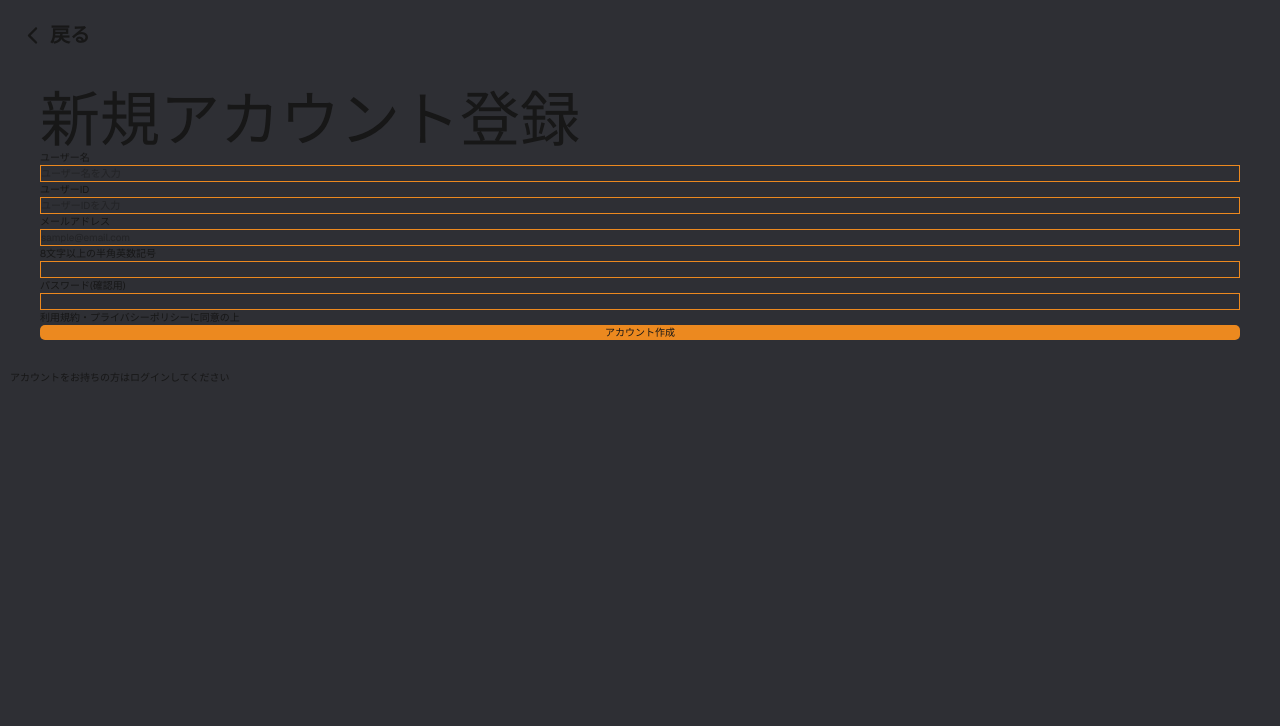
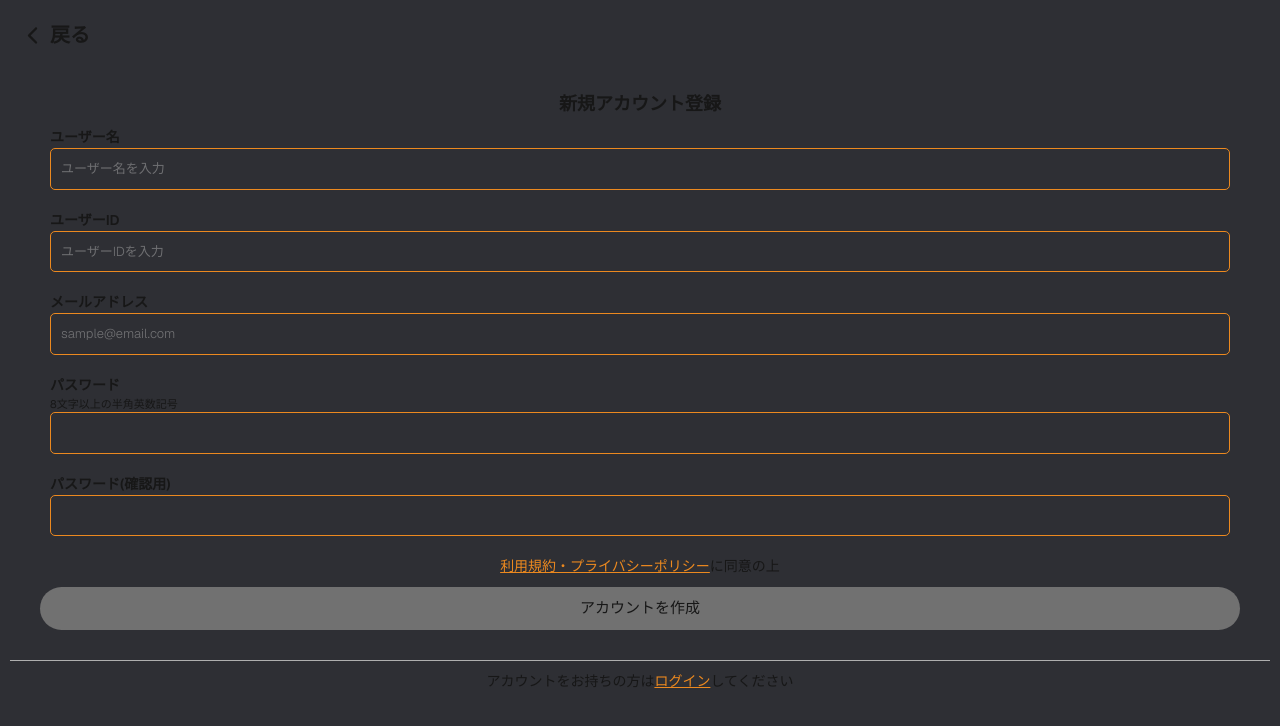
Before and after one commit to hakyukawa/frist_chat_next, a Next.js app in the folder hakyukawa-next/: page /signup in a window 1280 px wide. Shown: the top 726 px of the page. Built offline with nearby package versions, Linux system fonts and the light colour scheme.

Commit message:
[update]エラーメッセージ表示バリデート実装

```diff
--- a/hakyukawa-next/src/app/signup/page.jsx
+++ b/hakyukawa-next/src/app/signup/page.jsx
@@ -1,35 +1,200 @@
-import React from "react";
+"use client";
+import React, { useState } from "react";
 import Header from "@/components/common/Header";
 
-function InputField (props)  {
-    return(
-        <div className="p-10px">
-            <label>{props.label}</label>
-            <p>{props.subtext}</p>
-            <input type={props.type} name= {props.name}   placeholder={props.placeholder} className="border border-main w-full "></input>
+function InputField(props) {
+  return (
+    <div className="p-[10px]">
+        <div className="flex items-center">
+            <label className="text-[14px] font-semibold">{props.label}</label>
+            {props.error && <p className="text-red-500 text-xs text-[11px] px-[10px]">{props.error}</p>}
         </div>
-    );
+        {!props.error && props.subtext &&(
+            <p className="text-[11px]">{props.subtext}</p>
+        )}
+
+      <input
+        type={props.type}
+        name={props.name}
+        placeholder={props.placeholder}
+        value={props.value}
+        onChange={props.onChange}
+        className={`p-[10px] text-[13px] text-subText font-light border ${props.error ? 'border-red-500' : 'border-main'} w-full rounded-lg`}
+      />
+
+    </div>
+  );
 }
 
-function Signup () {
+function Signup() {
+    //テスト用メールアドレス
+    const demoMailAddress = ["aiueo@exsample.com","sample@sample.com"];
+    //テスト用ユーザーID
+    const demoUserNames = ["user01", "user02","user03"];
 
-    return(
-        <div className="p-4">
-            <Header backPage backPageLink="/" backPageText="戻る"/>
-            <form method="POST" className="p-[30px]">
-                <p className="text-8xl">新規アカウント登録</p>
-                <InputField label = "ユーザー名" subtext = "" type = "text" name = "username" placeholder = "ユーザー名を入力" className = "" />
-                <InputField label = "ユーザーID" subtext = "" type = "text" name = "userId" placeholder = "ユーザーIDを入力" />
-                <InputField label = "メールアドレス" subtext = "" type ="email" name = "mailaddress" placeholder = "sample@email.com" />
-                <InputField lebel = "パスワード" subtext="8文字以上の半角英数記号" type = "password" name = "password" placeholder = "" />
-                <InputField label = "パスワード(確認用)" subtext="" type ="password" name = "password_confirmation" placeholder ="" />
-                <p><span><a href="">利用規約・プライバシーポリシー</a></span>に同意の上</p>
-                <input type="submit" value="アカウント作成" className="bg-main border-none rounded-lg w-full"></input>
-            </form>
-            <p>アカウントをお持ちの方は<span><a href="">ログイン</a></span>してください</p>
-        </div>
-    );
+
+  // フォームの入力データとエラー状態の管理
+  const [formData, setFormData] = useState({
+    username: "",
+    userId: "",
+    mailaddress: "",
+    password: "",
+    password_confirmation: "",
+  });
+
+  const [errors, setErrors] = useState({});
+
+  // 入力内容の変更を反映
+  const handleChange = (e) => {
+    const { name, value } = e.target;
+    setFormData({
+      ...formData,
+      [name]: value,
+    });
+  };
+
+  // バリデーションチェック
+  const validate = () => {
+    const newErrors = {};
+
+
+
+    // ユーザー名のチェック
+    if (!formData.username ) newErrors.username = "記入してください";
+
+    // ユーザーIDのチェック
+    if (!formData.userId){
+        newErrors.userId = "記入してください";
+    }else if(demoUserNames.includes(formData.userId)){
+        newErrors.userId = "このIDは既に使用されています"
+    }
+
+    // メールアドレスのチェック
+    if (!formData.mailaddress) {
+      newErrors.mailaddress = "記入してください";
+    } else if (!/\S+@\S+\.\S+/.test(formData.mailaddress)) {
+      newErrors.mailaddress = "有効なメールアドレスを入力してください";
+    }else if(demoMailAddress.includes(formData.mailaddress)){
+        newErrors.mailaddress = "このメールアドレスは既に登録されています"
+    }
+
+    // パスワードのチェック
+    if (!formData.password) {
+      newErrors.password = "記入してください";
+    } else if (formData.password.length < 8) {
+      newErrors.password = "パスワードは8文字以上で入力してください";
+      newErrors.password_confirmation ="パスワードは8文字以上で入力してください";
+    }
+
+    // パスワード確認のチェック
+    if (!formData.password_confirmation) {
+      newErrors.password_confirmation = "記入してください";
+    } else if (formData.password !== formData.password_confirmation) {
+      newErrors.password_confirmation = "パスワードが一致しません";
+      newErrors.password = "パスワードが一致しません"
+    }
+
+    setErrors(newErrors);
+    return Object.keys(newErrors).length === 0; // エラーがなければtrue
+  };
+
+  // フォーム送信時
+  const handleSubmit = (e) => {
+    e.preventDefault();
+
+    // バリデーションを実行
+    if (validate()) {
+        console.log("フォーム送信");
+
+    }
+  };
+
+
+  return (
+    <div className="p-4">
+      <Header backPage backPageLink="/" backPageText="戻る" />
+      <form onSubmit={handleSubmit} className="p-[30px] border-b border-subText">
+        <p className="text-[18px] font-bold text-center font-semibold">新規アカウント登録</p>
+
+        <InputField
+          label="ユーザー名"
+          subtext=""
+          type="text"
+          name="username"
+          placeholder="ユーザー名を入力"
+          value={formData.username}
+          onChange={handleChange}
+          error={errors.username}
+        />
+        <InputField
+          label="ユーザーID"
+          subtext=""
+          type="text"
+          name="userId"
+          placeholder="ユーザーIDを入力"
+          value={formData.userId}
+          onChange={handleChange}
+          error={errors.userId}
+        />
+        <InputField
+          label="メールアドレス"
+          subtext=""
+          type="email"
+          name="mailaddress"
+          placeholder="sample@email.com"
+          value={formData.mailaddress}
+          onChange={handleChange}
+          error={errors.mailaddress}
+        />
+        <InputField
+          label="パスワード"
+          subtext="8文字以上の半角英数記号"
+          type="password"
+          name="password"
+          placeholder=""
+          value={formData.password}
+          onChange={handleChange}
+          error={errors.password}
+        />
+        <InputField
+          label="パスワード(確認用)"
+          subtext=""
+          type="password"
+          name="password_confirmation"
+          placeholder=""
+          value={formData.password_confirmation}
+          onChange={handleChange}
+          error={errors.password_confirmation}
+        />
+
+        <p className="text-center p-[10px] text-[14px]">
+          <span className="text-main underline">
+            <a href="">利用規約・プライバシーポリシー</a>
+          </span>
+          に同意の上
+        </p>
+
+
+
+        <input
+          type="submit"
+          value="アカウントを作成"
+          className={`bg-border border-none rounded-[40px] w-full p-[10px] text-[15px] ${
+            Object.values(formData).every(value =>  value.trim() !== "") && Object.keys(errors).length === 0 ? "bg-main" :
+            Object.values(formData).every(value => value.trim() !== "") && Object.keys(errors).length > 0
+            ? "bg-main" : "bg-border"
+          }`}
+        />
+
+
+
+      </form>
+
+      <p className="text-center text-[14px] p-[10px]">
+        アカウントをお持ちの方は<span className="text-main underline"><a href="">ログイン</a></span>してください
+      </p>
+    </div>
+  );
 }
 
-
 export default Signup;
```
